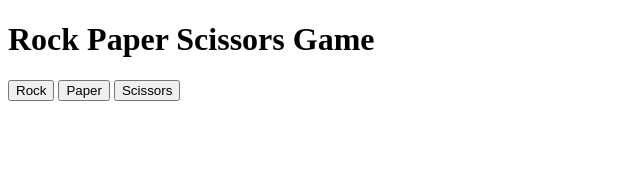
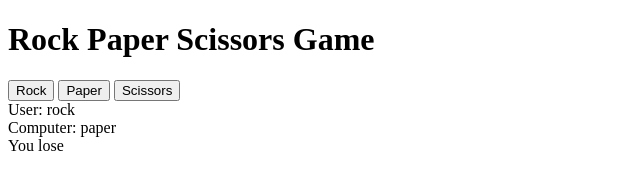
Before and after one commit to devcarolinealmeida/rock-paper-scissors, a plain HTML site: page index.html in a window 1280 px wide. Both pictures are taken after a click on the button "Rock". Shown: the whole page, without its empty margins (0-640 px from the left). Drawn offline with Linux system fonts and the light colour scheme.

Commit message:
add results data on screen

```diff
--- a/index.html
+++ b/index.html
@@ -15,6 +15,11 @@
                 <button onclick="playGame('paper')">Paper</button>
                 <button onclick="playGame('scissors')">Scissors</button>
             </div>
+            <div class="results">
+                <div id="userDisplay">User:</div>
+                <div id="computerDisplay">Computer:</div>
+                <div id="resultDisplay"></div>
+            </div>
       </div>
     </main>
     <script src="script.js"></script>
--- a/script.js
+++ b/script.js
@@ -1,4 +1,7 @@
 const weaponsComputer = ['rock','paper','scissors'];
+const userDisplay = document.getElementById('userDisplay');
+const computerDisplay = document.getElementById('computerDisplay');
+const resultDisplay = document.getElementById('resultDisplay');
 
 console.log(weaponsComputer);
 
@@ -23,6 +26,9 @@ const playGame = (weaponUser) => {
         }
     }
     console.log(result);
+    userDisplay.innerText = `User: ${weaponUser}`;
+    computerDisplay.innerText = `Computer: ${randomWeapon}`;
+    resultDisplay.innerText = result;
 }
 
 
```
